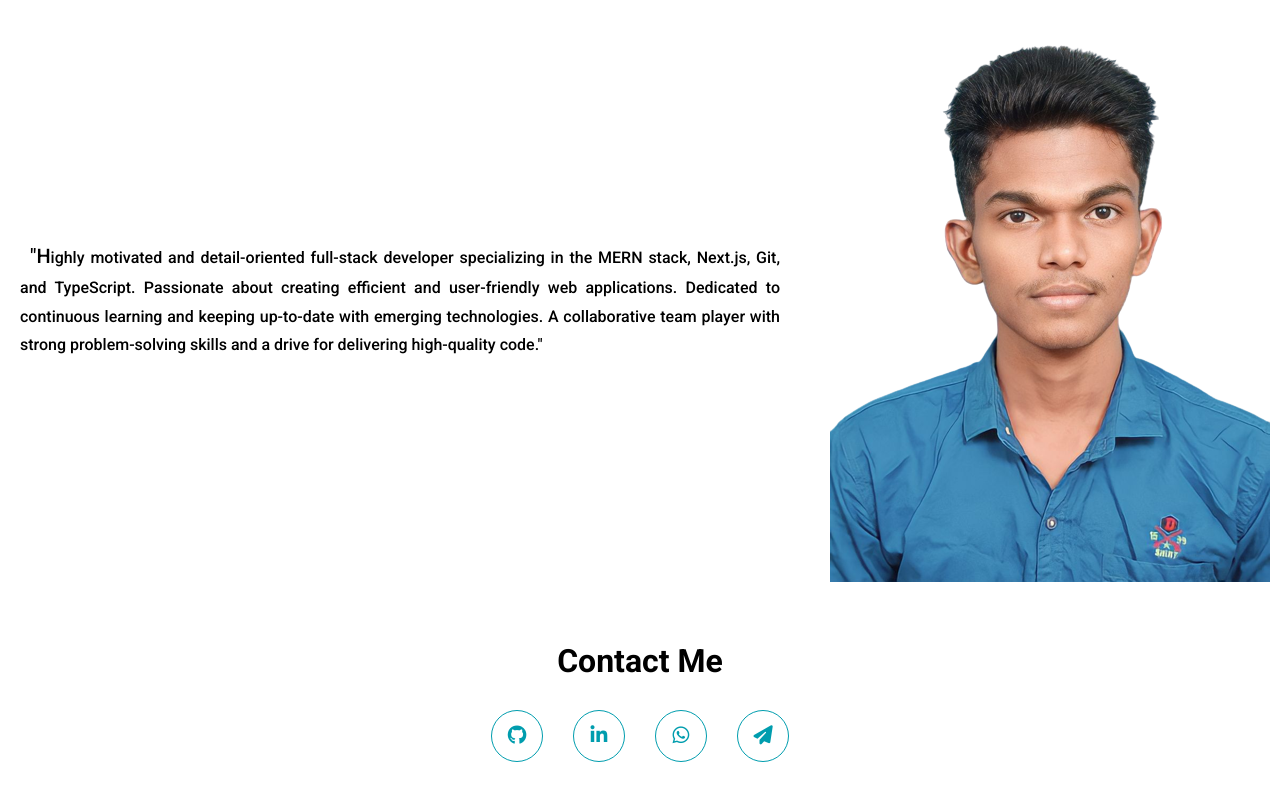
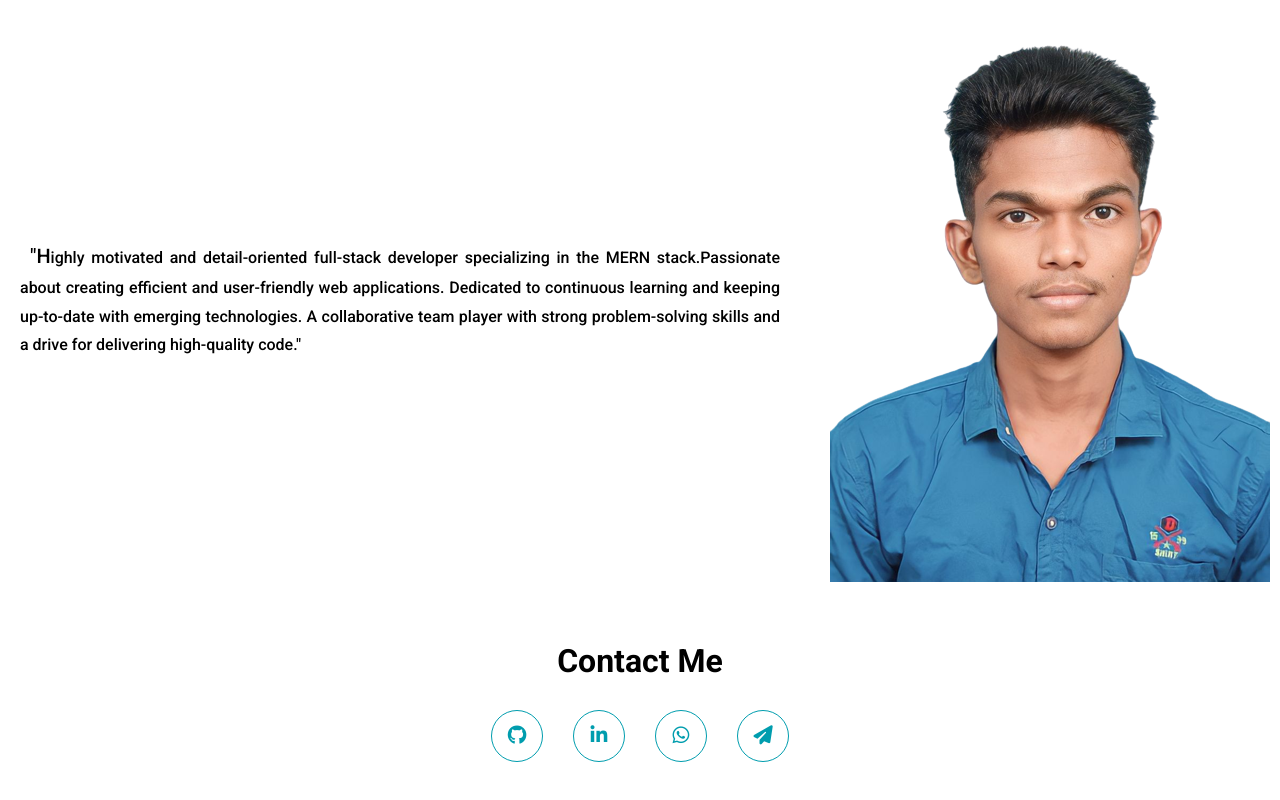
Before and after one commit to Devakarun452210/My-Portfolio, a React (Vite) app: page / in a window 1280 px wide. Shown: the part 2582-3382 px from the top of the page. Built offline with nearby package versions, Linux system fonts and the light colour scheme.

Commit message:
Update About.jsx

```diff
--- a/src/components/About/About.jsx
+++ b/src/components/About/About.jsx
@@ -9,7 +9,12 @@ const About = () => {
       <div className="about">
         <div className="details">
           <p>
-            "Highly motivated and detail-oriented full-stack developer specializing in the MERN stack, Next.js, Git, and TypeScript. Passionate about creating efficient and user-friendly web applications. Dedicated to continuous learning and keeping up-to-date with emerging technologies. A collaborative team player with strong problem-solving skills and a drive for delivering high-quality code."
+            "Highly motivated and detail-oriented full-stack developer
+            specializing in the MERN stack.Passionate about creating efficient
+            and user-friendly web applications. Dedicated to continuous learning
+            and keeping up-to-date with emerging technologies. A collaborative
+            team player with strong problem-solving skills and a drive for
+            delivering high-quality code."
           </p>
         </div>
         <div className="profile">
```
